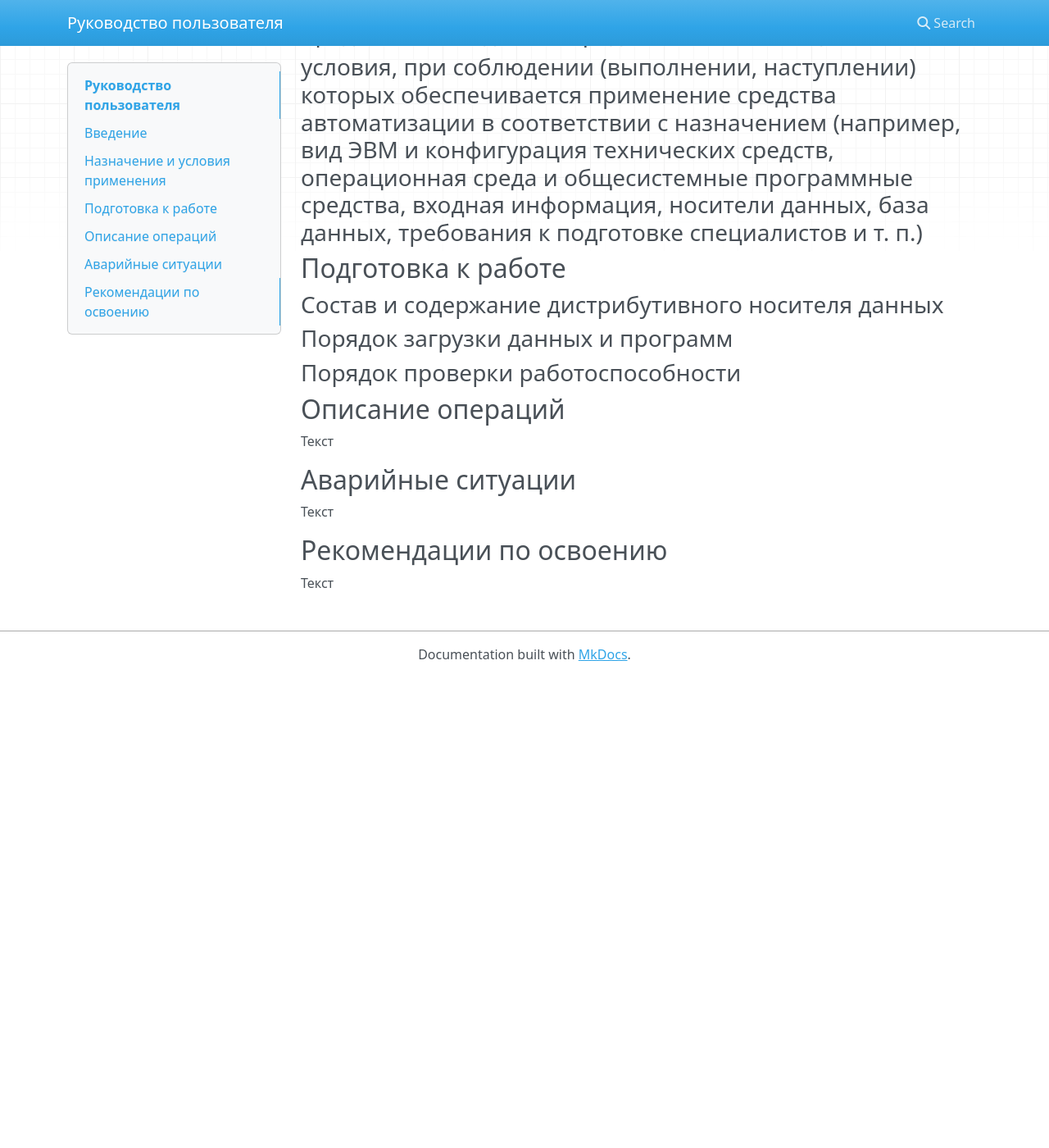
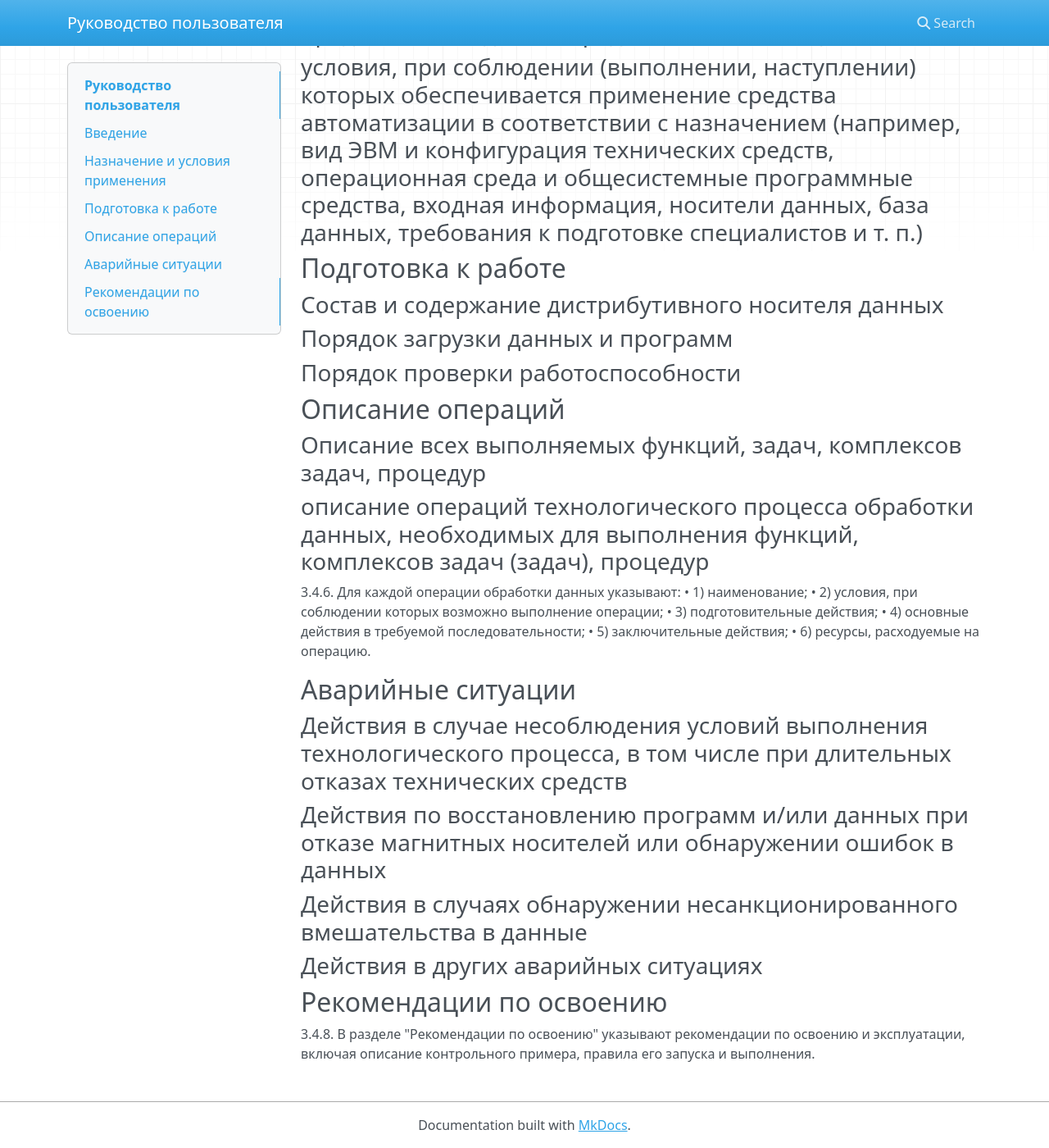
Before and after one commit to oddromancc/ocappdocs, an MkDocs documentation site: the page built from docs/index.md, in a window 1280 px wide and 1400 px high, scrolled down 477 px. Shown: the whole window at 82% size. Built offline with MkDocs 1.6.1, drawn with Linux system fonts in a browser that asks for light colours; nearby versions of some CDN libraries; before the commit the page ends 1303 px from its top, so only the background shows below that.

Commit message:
Update index.md

```diff
--- a/docs/index.md
+++ b/docs/index.md
@@ -44,12 +44,29 @@
 
 ## Описание операций
 
-Текст
+### Описание всех выполняемых функций, задач, комплексов задач, процедур
+
+### описание операций технологического процесса обработки данных, необходимых для выполнения функций, комплексов задач (задач), процедур
+
+3.4.6. Для каждой операции обработки данных указывают:
+• 1) наименование;
+• 2) условия, при соблюдении которых возможно выполнение операции;
+• 3) подготовительные действия;
+• 4) основные действия в требуемой последовательности;
+• 5) заключительные действия;
+• 6) ресурсы, расходуемые на операцию.
 
 ## Аварийные ситуации
 
-Текст
+### Действия в случае несоблюдения условий выполнения технологического процесса, в том числе при длительных отказах технических средств
+
+### Действия по восстановлению программ и/или данных при отказе магнитных носителей или обнаружении ошибок в данных
+
+### Действия в случаях обнаружении несанкционированного вмешательства в данные
+
+### Действия в других аварийных ситуациях
 
 ## Рекомендации по освоению
 
-Текст
+3.4.8. В разделе "Рекомендации по освоению" указывают рекомендации по освоению и
+эксплуатации, включая описание контрольного примера, правила его запуска и выполнения.
```
